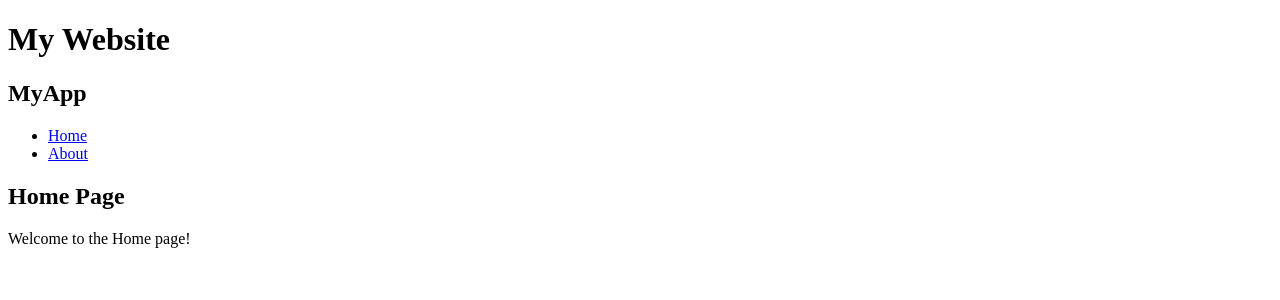
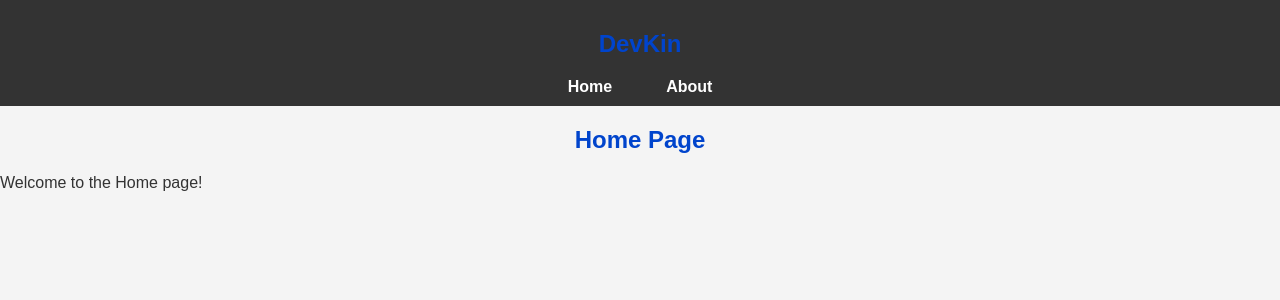
Before and after one commit to Ibrahim0Ineizeh/DevKin, a React (Vite) app in the folder devkin-frontend/: page / in a window 1280 px wide. Shown: the top 300 px of the page. Built offline with nearby package versions, Linux system fonts and the light colour scheme.

Commit message:
added some styling for the application still not the final look, testing the styling

```diff
--- a/devkin-frontend/src/App.jsx
+++ b/devkin-frontend/src/App.jsx
@@ -9,7 +9,6 @@ import Dashboard from "./pages/Dashboard"
 function App() {
   return (
     <div>
-      <h1>My Website</h1>
       <Navbar />
       <Routes>
         <Route path="/" element={<Home />} />
--- a/devkin-frontend/src/Navbar.jsx
+++ b/devkin-frontend/src/Navbar.jsx
@@ -1,12 +1,13 @@
 // Navbar.js
 import React from 'react';
 import { Link } from 'react-router-dom';
+import './styles/Navbar.css';
 
 const Navbar = () => {
   return (
     <nav className="navbar">
       <div className="logo">
-        <h1>MyApp</h1>
+        <h1>DevKin</h1>
       </div>
       <ul className="nav-links">
         <li><Link to="/">Home</Link></li>
--- a/devkin-frontend/src/Pages/Home.jsx
+++ b/devkin-frontend/src/Pages/Home.jsx
@@ -1,5 +1,6 @@
 // pages/Home.jsx
 import React from 'react';
+import '../styles/Home.css';
 
 const Home = () => {
   return (
--- /dev/null
+++ b/devkin-frontend/src/styles/Home.css
@@ -0,0 +1,24 @@
+/* HomeAbout.css */
+
+body {
+    margin: 0;
+    font-family: Arial, sans-serif;
+    background-color: #f4f4f4;
+    color: #333;
+  }
+
+  h1, h2 {
+    color: #0044cc;
+    text-align: center;
+  }
+
+  .container {
+    padding: 20px;
+    text-align: center;
+  }
+
+  .container p {
+    font-size: 1.2em;
+    line-height: 1.6;
+    color: #555;
+  }
--- /dev/null
+++ b/devkin-frontend/src/styles/Navbar.css
@@ -0,0 +1,36 @@
+/* Navbar.css */
+
+nav {
+    background-color: #333;
+    padding: 10px 0;
+  }
+
+  nav ul {
+    list-style-type: none;
+    margin: 0;
+    padding: 0;
+    text-align: center;
+  }
+
+  nav ul li {
+    display: inline;
+    margin: 0 15px;
+  }
+
+  nav ul li a, nav ul li button {
+    color: white;
+    text-decoration: none;
+    font-weight: bold;
+    padding: 8px 12px;
+    border: none;
+    background: none;
+  }
+
+  nav ul li button {
+    cursor: pointer;
+  }
+
+  nav ul li a:hover, nav ul li button:hover {
+    background-color: #575757;
+    border-radius: 4px;
+  }
```
